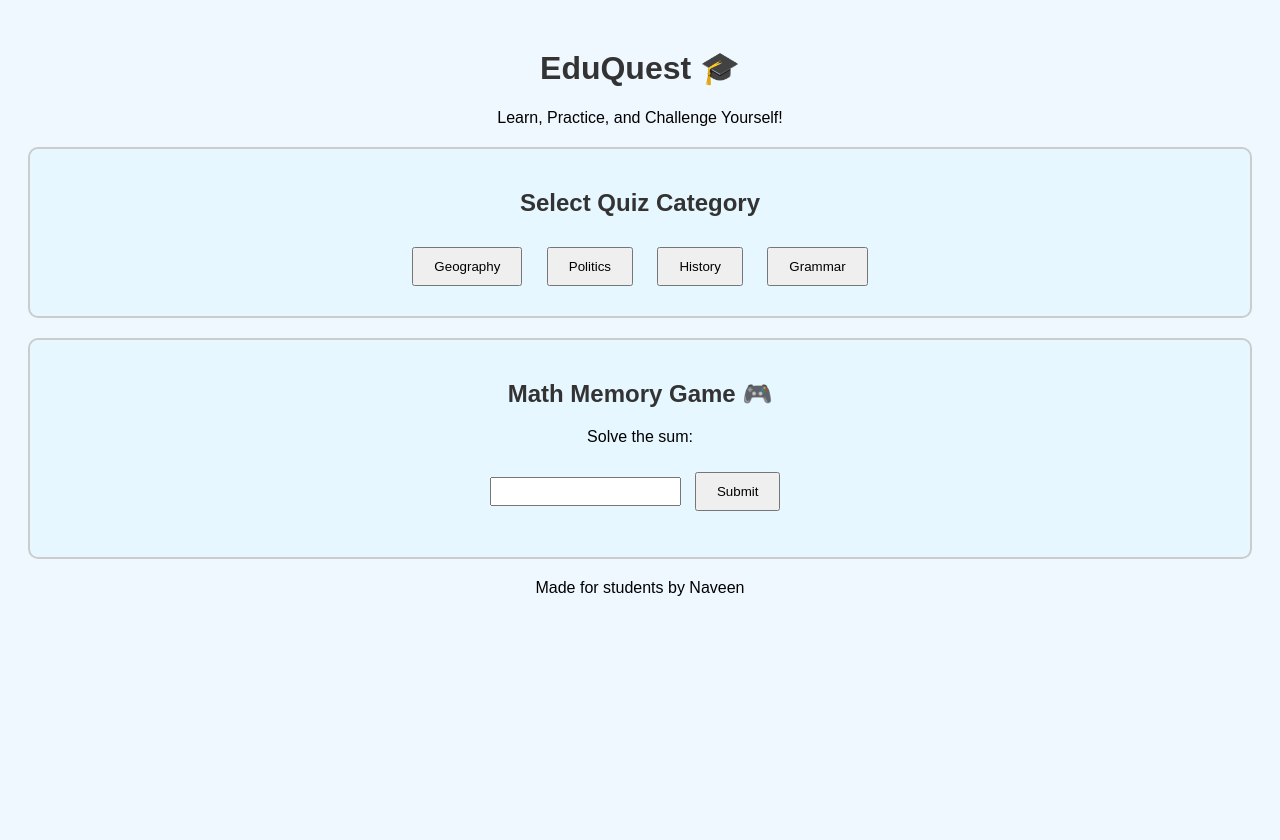
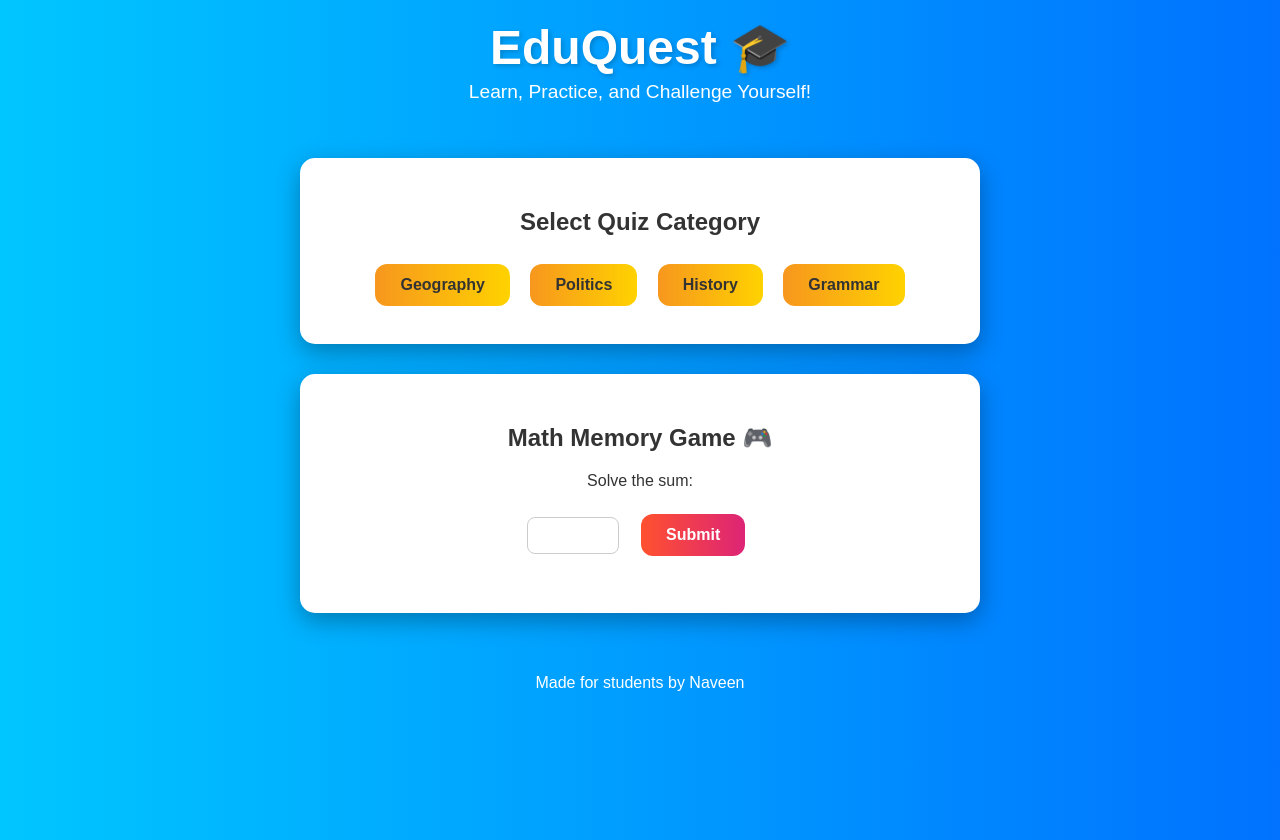
Before and after one commit to naveenpopziene-cpu/Eduquest.sh, a plain HTML site: page index.html in a window 1280 px wide. Before the commit the page ends 800 px from the top, so only its background shows below. Drawn offline with Linux system fonts and the light colour scheme.

Commit message:
Update style.css

```diff
--- a/style.css
+++ b/style.css
@@ -1,16 +1,95 @@
+/* General Page Style */
 body {
-    font-family: Arial, sans-serif;
+    font-family: 'Poppins', sans-serif;
+    background: linear-gradient(to right, #00c6ff, #0072ff);
+    display: flex;
+    flex-direction: column;
+    align-items: center;
+    min-height: 100vh;
+    margin: 0;
+    padding: 20px;
+    color: #333;
+}
+
+header {
     text-align: center;
-    background: #f0f8ff;
-    padding: 20px;
+    color: #fff;
+    margin-bottom: 20px;
 }
-h1, h2 { color: #333; }
-button { padding: 10px 20px; margin: 10px; cursor: pointer; }
-input { padding: 5px; }
-section {
-    margin: 20px 0;
-    border: 2px solid #ccc;
-    border-radius: 10px;
-    padding: 20px;
-    background: #e6f7ff;
+
+header h1 {
+    font-size: 3rem;
+    margin: 0;
+    text-shadow: 2px 2px 5px #0003;
 }
+
+header p {
+    font-size: 1.2rem;
+    margin: 5px 0 20px 0;
+}
+
+/* Card Style for Sections */
+.card {
+    background: #fff;
+    border-radius: 15px;
+    padding: 30px 40px;
+    margin: 15px 0;
+    box-shadow: 0 8px 25px rgba(0,0,0,0.3);
+    width: 90%;
+    max-width: 600px;
+    text-align: center;
+    animation: fadeIn 0.7s ease;
+}
+
+/* Buttons */
+button {
+    padding: 12px 25px;
+    margin: 8px;
+    cursor: pointer;
+    border: none;
+    border-radius: 12px;
+    font-weight: bold;
+    color: #fff;
+    background: linear-gradient(to right, #ff512f, #dd2476);
+    transition: all 0.3s ease;
+    font-size: 1rem;
+}
+
+button:hover {
+    transform: scale(1.05);
+    box-shadow: 0 5px 15px rgba(0,0,0,0.3);
+}
+
+/* Input */
+input {
+    padding: 10px;
+    border-radius: 8px;
+    border: 1px solid #ccc;
+    width: 70px;
+    text-align: center;
+    margin-right: 10px;
+}
+
+/* Feedback and Score */
+#quiz-score, #game-feedback {
+    font-weight: bold;
+    font-size: 1.2rem;
+    margin-top: 15px;
+}
+
+/* Category Buttons */
+.category-buttons button {
+    background: linear-gradient(to right, #f7971e, #ffd200);
+    color: #333;
+}
+
+/* Animations */
+@keyframes fadeIn {
+    from { opacity: 0; transform: translateY(10px);}
+    to { opacity: 1; transform: translateY(0);}
+}
+
+footer {
+    color: #fff;
+    margin-top: 30px;
+}
```
